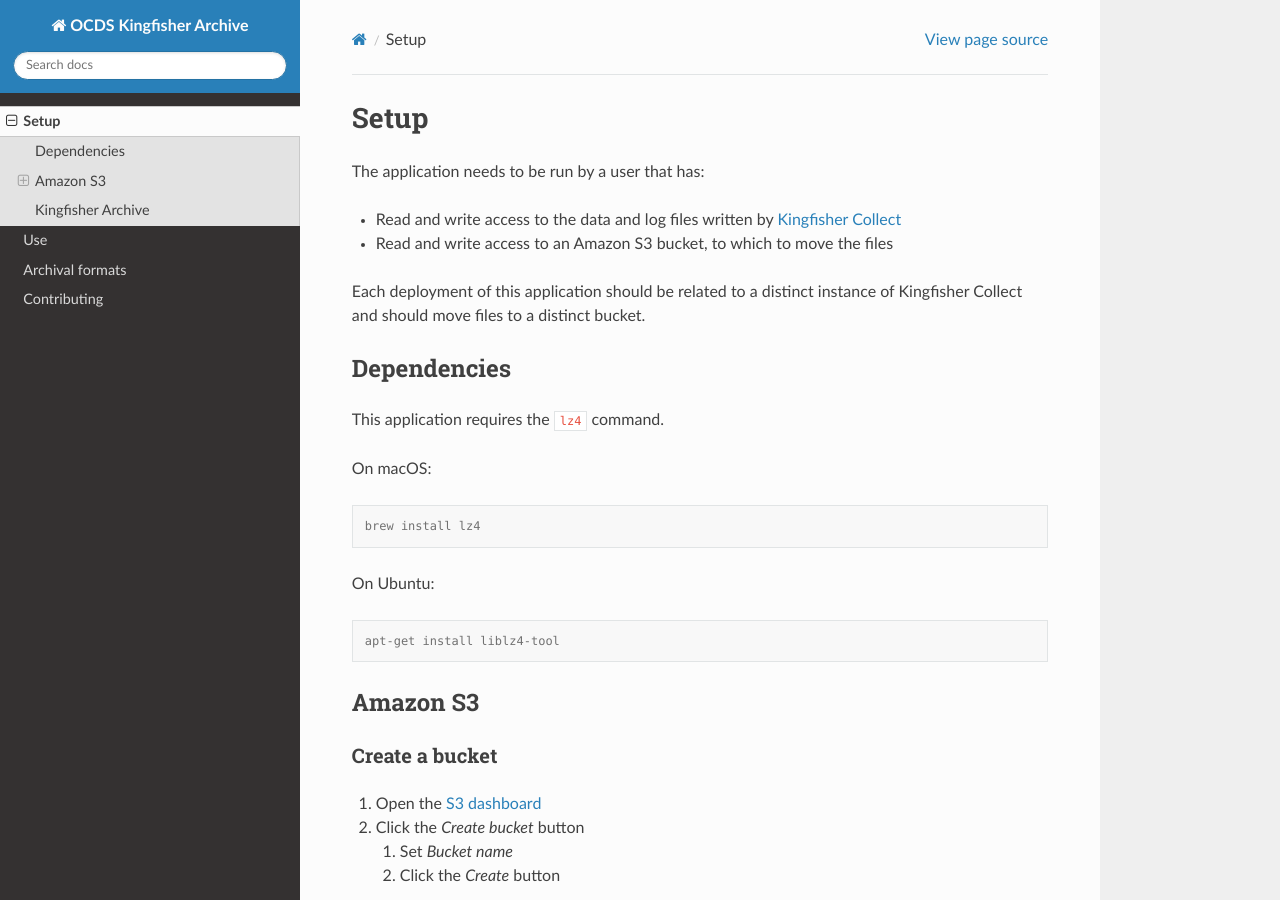
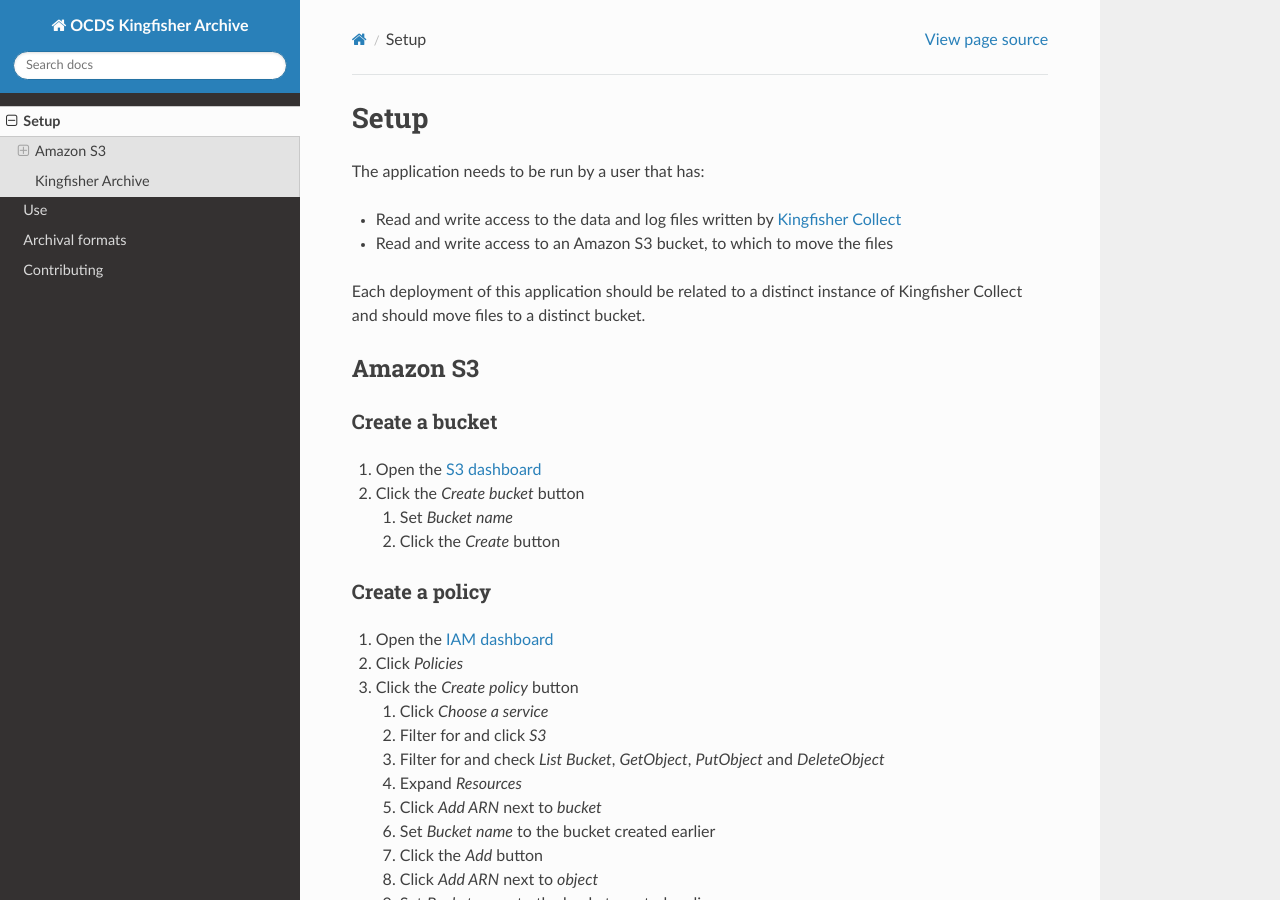
Before and after one commit to open-contracting-archive/kingfisher-archive, a Sphinx documentation site: the page built from docs/setup.rst, in a window 1280 px wide and 900 px high. Built offline with Sphinx 7.4.7 and the Read the Docs theme 2.0.0, drawn with Linux system fonts in a browser that asks for light colours.

```diff
--- a/docs/setup.rst
+++ b/docs/setup.rst
@@ -7,23 +7,6 @@ The application needs to be run by a user that has:
 -  Read and write access to an Amazon S3 bucket, to which to move the files
 
 Each deployment of this application should be related to a distinct instance of Kingfisher Collect and should move files to a distinct bucket.
-
-Dependencies
-------------
-
-This application requires the ``lz4`` command.
-
-On macOS:
-
-.. code-block:: shell-session
-
-   brew install lz4
-
-On Ubuntu:
-
-.. code-block:: shell-session
-
-   apt-get install liblz4-tool
 
 Amazon S3
 ---------
--- a/requirements.txt
+++ b/requirements.txt
@@ -10,6 +10,7 @@ certifi==2020.6.20        # via sentry-sdk
 click==7.1.2              # via -r requirements.in
 jmespath==0.10.0          # via boto3, botocore
 logparser==0.8.2          # via -r requirements.in
+lz4==3.1.0                # via -r requirements.in
 pexpect==4.8.0            # via logparser
 psutil==5.7.2             # via python-pidfile
 ptyprocess==0.6.0         # via pexpect
--- a/requirements_dev.txt
+++ b/requirements_dev.txt
@@ -20,6 +20,7 @@ iniconfig==1.0.1          # via pytest
 isort==5.5.3              # via -r requirements_dev.in
 jmespath==0.10.0          # via -r requirements.txt, boto3, botocore
 logparser==0.8.2          # via -r requirements.txt
+lz4==3.1.0                # via -r requirements.txt
 mccabe==0.6.1             # via flake8
 more-itertools==8.5.0     # via pytest
 packaging==20.4           # via pytest
```
Also changed, not shown: 2 other files.
